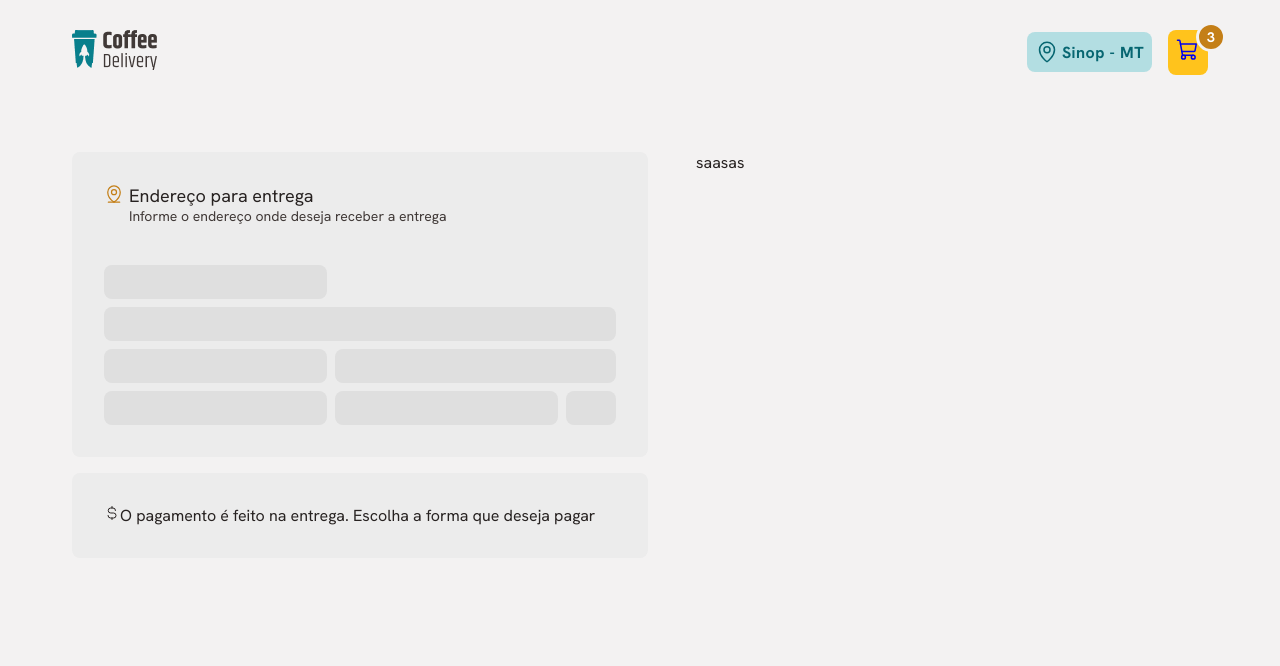
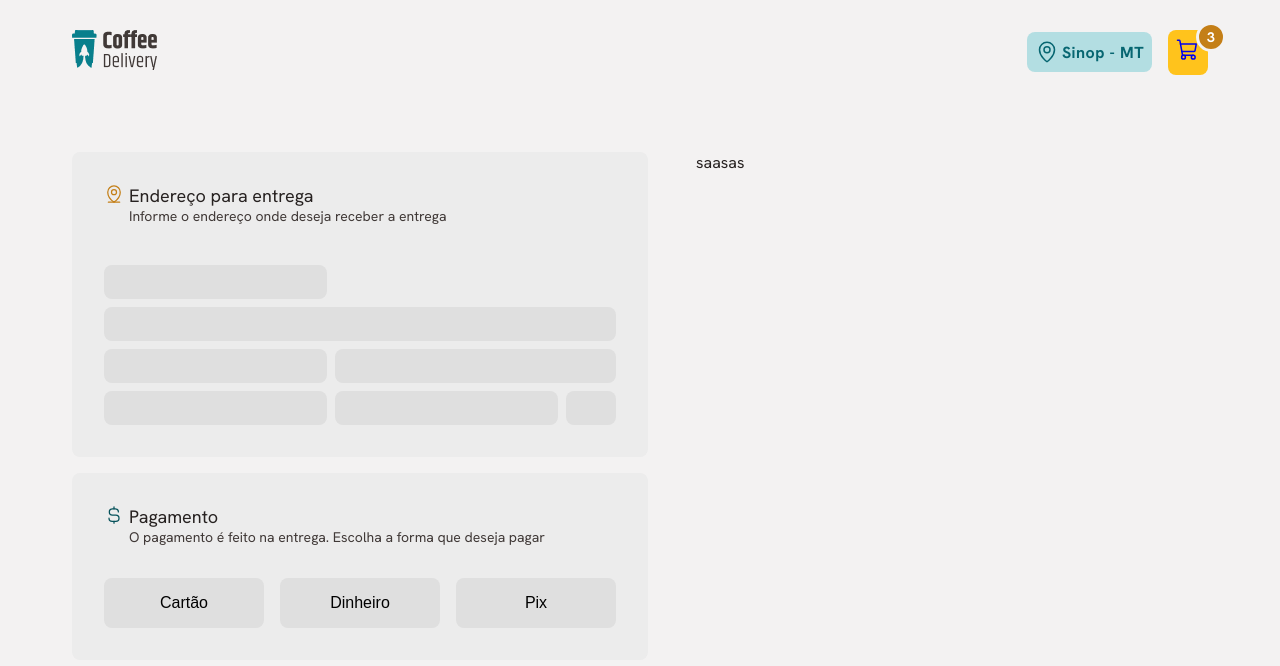
Before and after one commit to eziiel/coffee, a React (Vite) app: page /adress in a window 1280 px wide. Shown: the top 666 px of the page. Built offline with nearby package versions, Linux system fonts and the light colour scheme.

Commit message:
paycontent

```diff
--- a/src/pages/adress/components/formAdress/index.tsx
+++ b/src/pages/adress/components/formAdress/index.tsx
@@ -21,10 +21,18 @@ export const FormAdress = () => {
       </S.FormAdressFields>
       <S.FormAdressPayType>
         <S.FormAdressPayTypeHeader>
-          <CurrencyDollarSimple />
-          <span>
-            O pagamento é feito na entrega. Escolha a forma que deseja pagar
-          </span>
+          <S.FooterHeader>
+            <CurrencyDollarSimple size={20} color="#05515A" />
+            <span>Pagamento</span>
+            <span>
+              O pagamento é feito na entrega. Escolha a forma que deseja pagar
+            </span>
+          </S.FooterHeader>
+          <S.FooterCartPay>
+            <S.FooterCartItem>cartão</S.FooterCartItem>
+            <S.FooterCartItem>dinheiro</S.FooterCartItem>
+            <S.FooterCartItem>pix</S.FooterCartItem>
+          </S.FooterCartPay>
         </S.FormAdressPayTypeHeader>
       </S.FormAdressPayType>
     </S.FormAdressContainer>
--- a/src/pages/adress/components/formAdress/styled.ts
+++ b/src/pages/adress/components/formAdress/styled.ts
@@ -86,4 +86,42 @@ export const FormAdressPayType = styled(BaseFormContainer).attrs({
   as: 'footer',
 })``
 
-export const FormAdressPayTypeHeader = styled.footer``
+export const FormAdressPayTypeHeader = styled.footer`
+  display: flex;
+  flex-direction: column;
+`
+export const FooterHeader = styled.div`
+  display: grid;
+  grid-template-columns: 25px 1fr;
+
+  margin-bottom: 2rem;
+
+  span:nth-child(2) {
+    font-size: 1.125rem;
+    letter-spacing: 0.5;
+  }
+  span:nth-child(3) {
+    grid-column: 2 / -1;
+    font-size: 0.875rem;
+    color: ${(props) => props.theme.gray500};
+  }
+`
+export const FooterCartPay = styled.div`
+  display: flex;
+  gap: 1rem;
+`
+
+export const FooterCartItem = styled.button`
+  border: none;
+  flex: 1;
+
+  display: flex;
+  align-items: center;
+  justify-content: center;
+
+  background: ${(props) => props.theme.gray200};
+  padding: 1rem;
+  text-transform: capitalize;
+  border-radius: 8px;
+  cursor: pointer;
+`
```
